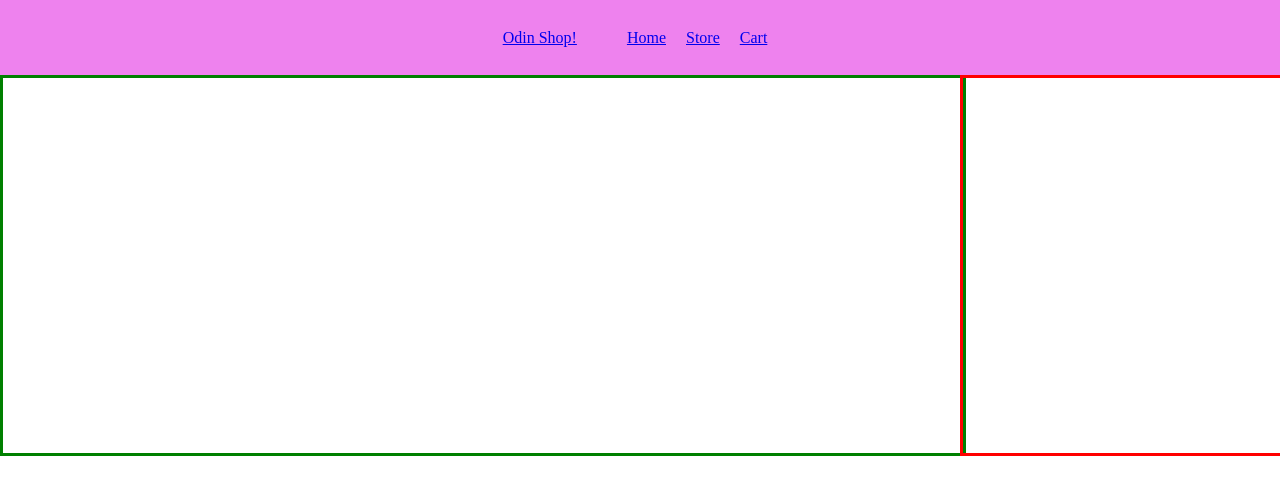
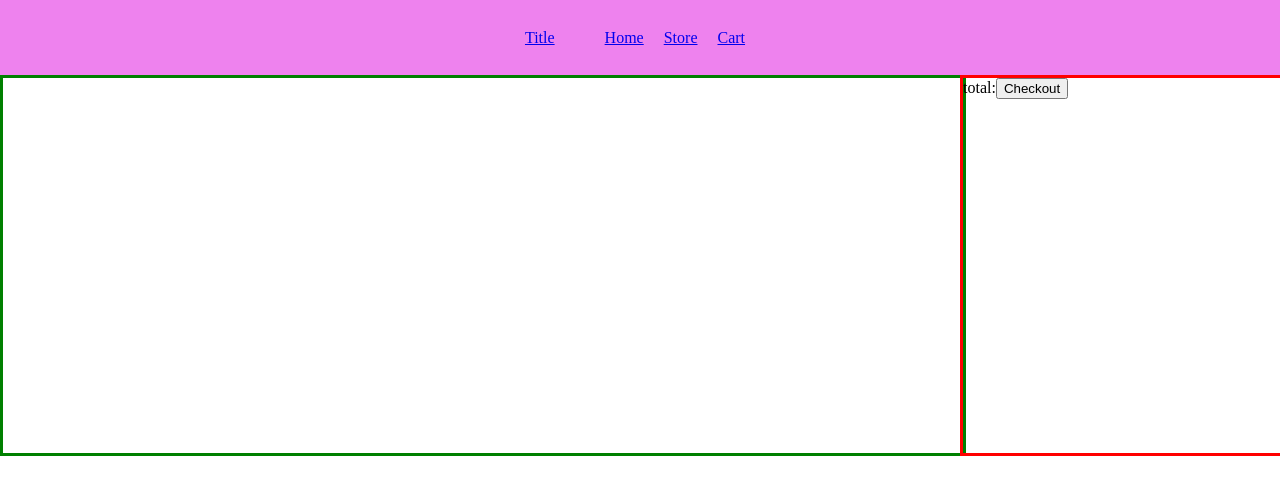
Before and after one commit to Michaelj82/shoppingcart, a React (Create React App) app: page /cart in a window 1280 px wide. Shown: the top 494 px of the page. Built offline with nearby package versions, Linux system fonts and the light colour scheme.

Commit message:
trying to have a checkout area.

```diff
--- a/src/Navbar.js
+++ b/src/Navbar.js
@@ -6,7 +6,7 @@ const Navbar = () => {
 
     return(
         <div id="nav">
-                <Link to={'/'}>Odin Shop!</Link>
+                <Link to={'/'}>Title</Link>
             <ul className="links">
                 <li>
                    <Link to={'/cart'}>Cart</Link>
--- a/src/Storecart.js
+++ b/src/Storecart.js
@@ -1,14 +1,11 @@
-import React, { useContext, useEffect } from "react";
+import React, { useContext, useEffect, useState } from "react";
 import Context from "./userContext";
 import uniqid from "uniqid";
 function Storecart(props){
   const {cartData, setCartData} = useContext(Context)
+  const {total, setTotal} = useState(0)
 
   function deleteItem(key){
-    // let cart = document.getElementById('cart')
-    // let item = document.getElementById(key)
-
-    // cart.removeChild(item)
 
     let newData = [...cartData];
     for (let i = 0; i < newData.length; i++){
@@ -46,6 +43,9 @@ function Storecart(props){
 
       <div id="checkout">
 
+            {/* {cartData.reduce((item, currentValue) => item.price + currentValue, total)} */}
+            total:{total}
+          <button id='checkoutButton'>Checkout</button>
       </div>
 
     </div>
```
